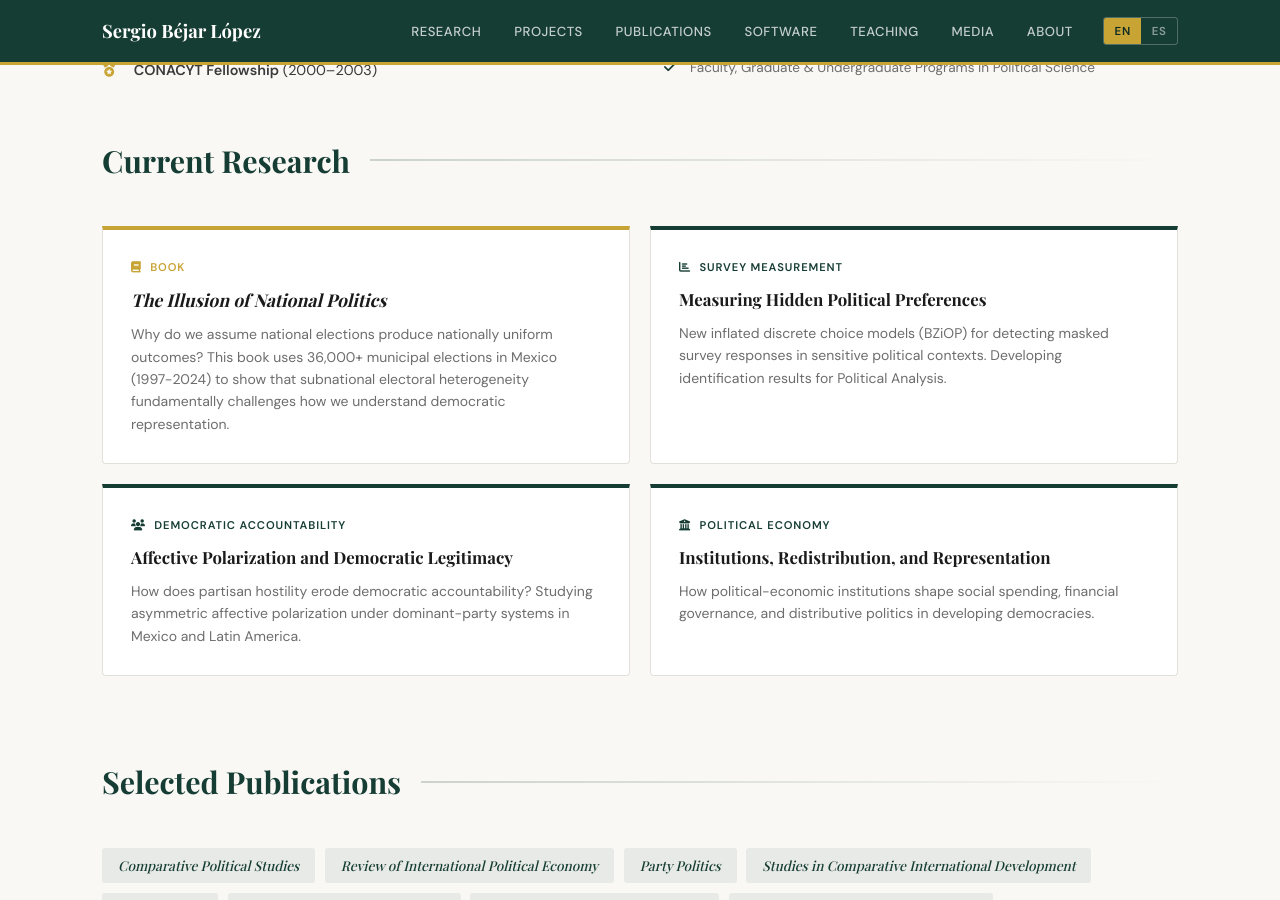
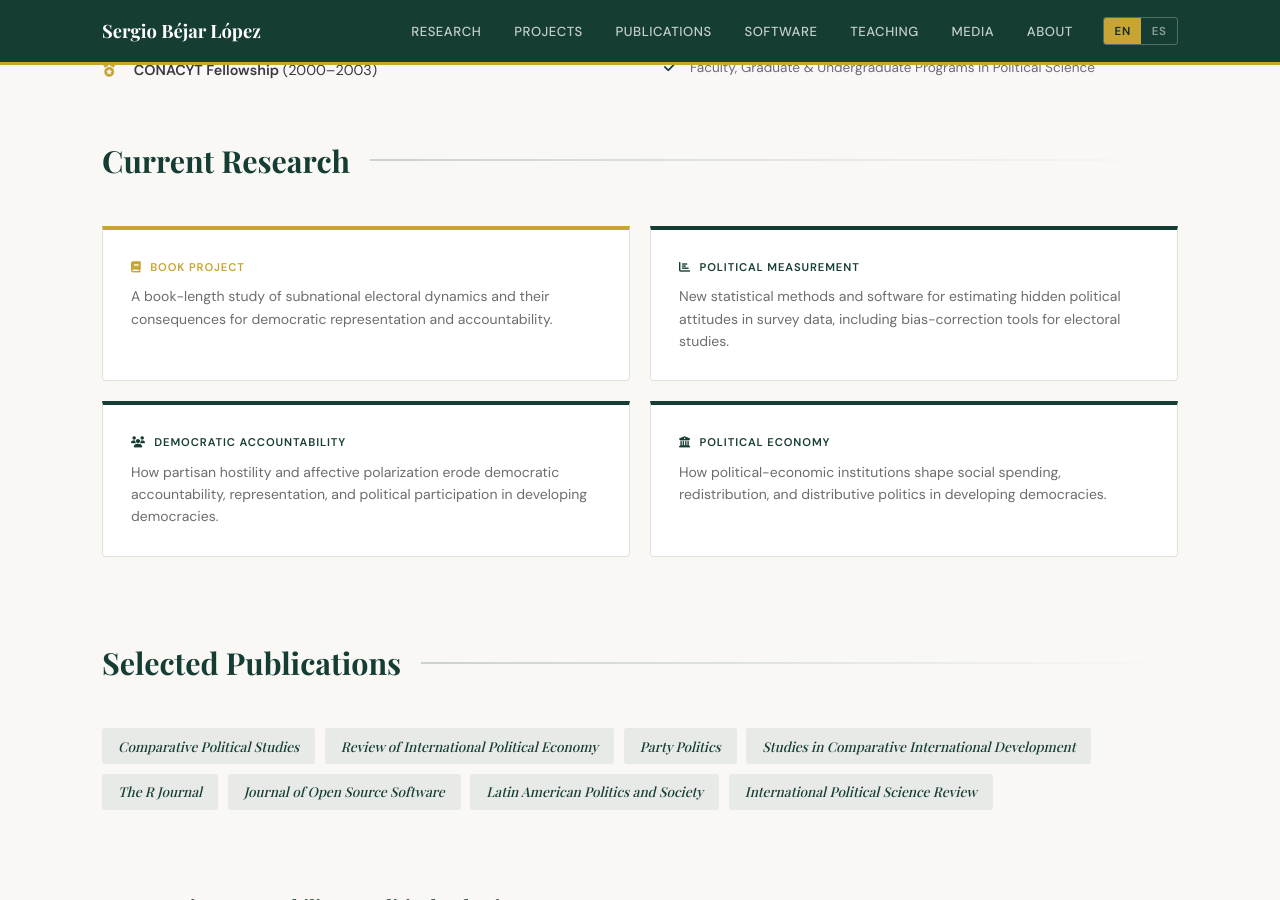
Before and after one commit to Sergio-Bejar/Sergio-Bejar.github.io, a Jekyll site: the page index.html, which Jekyll copies as it is, in a window 1280 px wide and 900 px high, scrolled down 1699 px. Built offline with Jekyll 4.4.1, drawn with Linux system fonts in a browser that asks for light colours; some web fonts are replaced; a style sheet for code colours, icons or effects is not loaded.

Commit message:
Make Current Research section general (no specific project names)
Co-Authored-By: Claude Opus 4.6 (1M context) <noreply@anthropic.com>

```diff
--- a/index.html
+++ b/index.html
@@ -984,25 +984,20 @@
             <div class="software-card fade-up" style="border-top-color: var(--gold);">
                 <div style="font-size: 0.7rem; font-weight: 600; letter-spacing: 0.08em; text-transform: uppercase; color: var(--gold); margin-bottom: 0.5rem;">
                     <i class="fas fa-book" style="margin-right: 0.3rem;"></i>
-                    <span class="lang-en">Book</span>
-                    <span class="lang-es">Libro</span>
+                    <span class="lang-en">Book Project</span>
+                    <span class="lang-es">Proyecto de Libro</span>
                 </div>
-                <h4 style="font-family: var(--serif); font-size: 1.1rem; font-weight: 700; color: var(--ink); margin-bottom: 0.5rem;"><em>The Illusion of National Politics</em></h4>
-                <p class="lang-en">Why do we assume national elections produce nationally uniform outcomes? This book uses 36,000+ municipal elections in Mexico (1997-2024) to show that subnational electoral heterogeneity fundamentally challenges how we understand democratic representation.</p>
-                <p class="lang-es">¿Por qué asumimos que las elecciones nacionales producen resultados uniformes? Este libro analiza más de 36,000 elecciones municipales en México (1997-2024) para mostrar que la heterogeneidad electoral subnacional desafía la forma en que entendemos la representación democrática.</p>
+                <p class="lang-en">A book-length study of subnational electoral dynamics and their consequences for democratic representation and accountability.</p>
+                <p class="lang-es">Un estudio en formato de libro sobre las dinámicas electorales subnacionales y sus consecuencias para la representación y la rendición de cuentas democrática.</p>
             </div>
             <div class="software-card fade-up" style="transition-delay: 0.1s;">
                 <div style="font-size: 0.7rem; font-weight: 600; letter-spacing: 0.08em; text-transform: uppercase; color: var(--cide); margin-bottom: 0.5rem;">
                     <i class="fas fa-chart-bar" style="margin-right: 0.3rem;"></i>
-                    <span class="lang-en">Survey Measurement</span>
-                    <span class="lang-es">Medición de Encuestas</span>
+                    <span class="lang-en">Political Measurement</span>
+                    <span class="lang-es">Medición Política</span>
                 </div>
-                <h4 style="font-family: var(--serif); font-size: 1.05rem; font-weight: 700; color: var(--ink); margin-bottom: 0.5rem;">
-                    <span class="lang-en">Measuring Hidden Political Preferences</span>
-                    <span class="lang-es">Midiendo Preferencias Políticas Ocultas</span>
-                </h4>
-                <p class="lang-en">New inflated discrete choice models (BZiOP) for detecting masked survey responses in sensitive political contexts. Developing identification results for Political Analysis.</p>
-                <p class="lang-es">Nuevos modelos de elección discreta inflados (BZiOP) para detectar respuestas enmascaradas en contextos políticos sensibles. Desarrollando resultados de identificación para Political Analysis.</p>
+                <p class="lang-en">New statistical methods and software for estimating hidden political attitudes in survey data, including bias-correction tools for electoral studies.</p>
+                <p class="lang-es">Nuevos métodos estadísticos y software para estimar actitudes políticas ocultas en datos de encuesta, incluyendo herramientas de corrección de sesgo para estudios electorales.</p>
             </div>
             <div class="software-card fade-up" style="transition-delay: 0.2s;">
                 <div style="font-size: 0.7rem; font-weight: 600; letter-spacing: 0.08em; text-transform: uppercase; color: var(--cide); margin-bottom: 0.5rem;">
@@ -1010,12 +1005,8 @@
                     <span class="lang-en">Democratic Accountability</span>
                     <span class="lang-es">Rendición de Cuentas</span>
                 </div>
-                <h4 style="font-family: var(--serif); font-size: 1.05rem; font-weight: 700; color: var(--ink); margin-bottom: 0.5rem;">
-                    <span class="lang-en">Affective Polarization and Democratic Legitimacy</span>
-                    <span class="lang-es">Polarización Afectiva y Legitimidad Democrática</span>
-                </h4>
-                <p class="lang-en">How does partisan hostility erode democratic accountability? Studying asymmetric affective polarization under dominant-party systems in Mexico and Latin America.</p>
-                <p class="lang-es">¿Cómo la hostilidad partidista erosiona la rendición de cuentas? Estudio de la polarización afectiva asimétrica bajo sistemas de partido dominante en México y América Latina.</p>
+                <p class="lang-en">How partisan hostility and affective polarization erode democratic accountability, representation, and political participation in developing democracies.</p>
+                <p class="lang-es">Cómo la hostilidad partidista y la polarización afectiva erosionan la rendición de cuentas democrática, la representación y la participación política en democracias en desarrollo.</p>
             </div>
             <div class="software-card fade-up" style="transition-delay: 0.3s;">
                 <div style="font-size: 0.7rem; font-weight: 600; letter-spacing: 0.08em; text-transform: uppercase; color: var(--cide); margin-bottom: 0.5rem;">
@@ -1023,12 +1014,8 @@
                     <span class="lang-en">Political Economy</span>
                     <span class="lang-es">Economía Política</span>
                 </div>
-                <h4 style="font-family: var(--serif); font-size: 1.05rem; font-weight: 700; color: var(--ink); margin-bottom: 0.5rem;">
-                    <span class="lang-en">Institutions, Redistribution, and Representation</span>
-                    <span class="lang-es">Instituciones, Redistribución y Representación</span>
-                </h4>
-                <p class="lang-en">How political-economic institutions shape social spending, financial governance, and distributive politics in developing democracies.</p>
-                <p class="lang-es">Cómo las instituciones político-económicas moldean el gasto social, la gobernanza financiera y la política distributiva en democracias en desarrollo.</p>
+                <p class="lang-en">How political-economic institutions shape social spending, redistribution, and distributive politics in developing democracies.</p>
+                <p class="lang-es">Cómo las instituciones político-económicas moldean el gasto social, la redistribución y la política distributiva en democracias en desarrollo.</p>
             </div>
         </div>
     </section>
```
